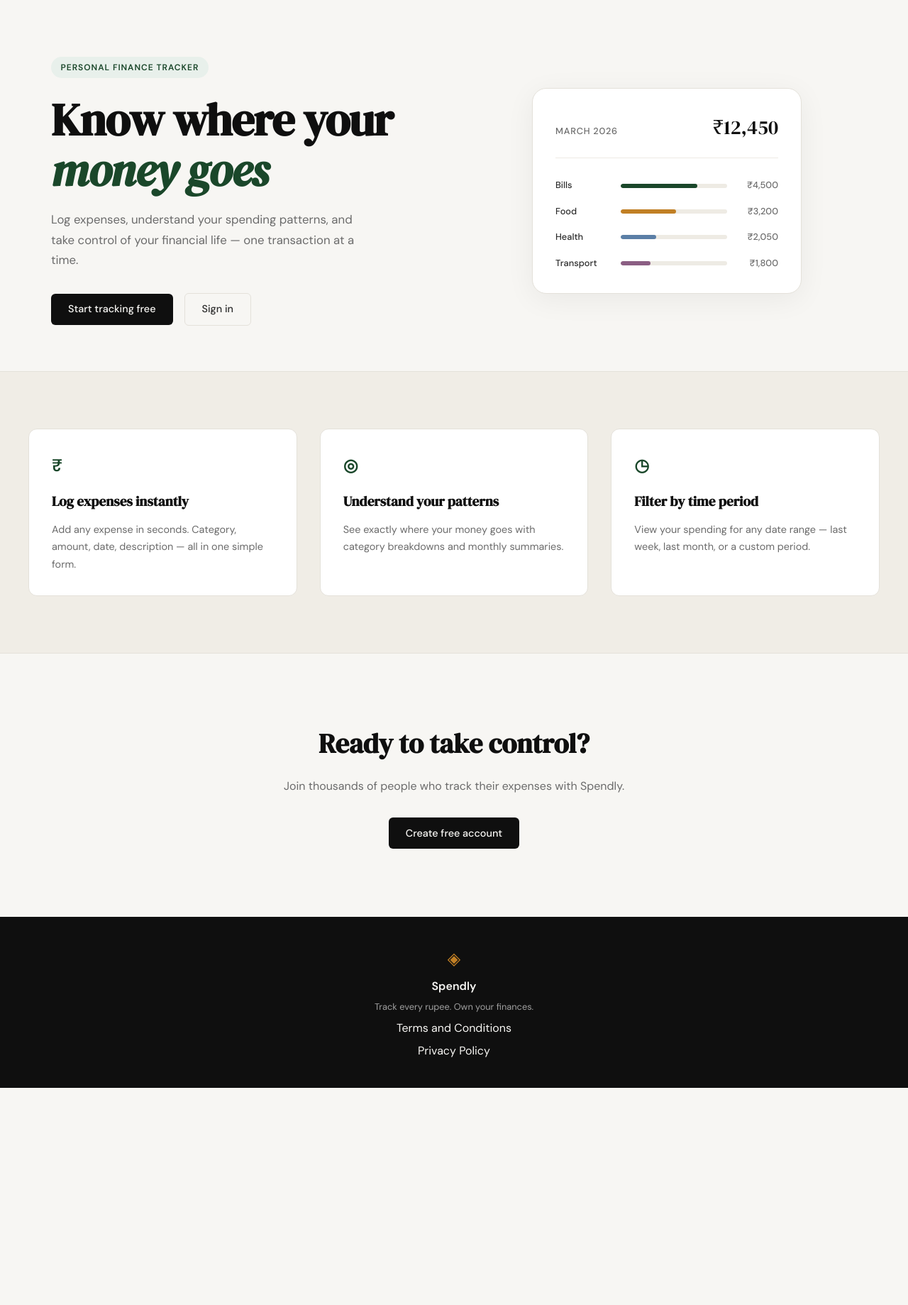
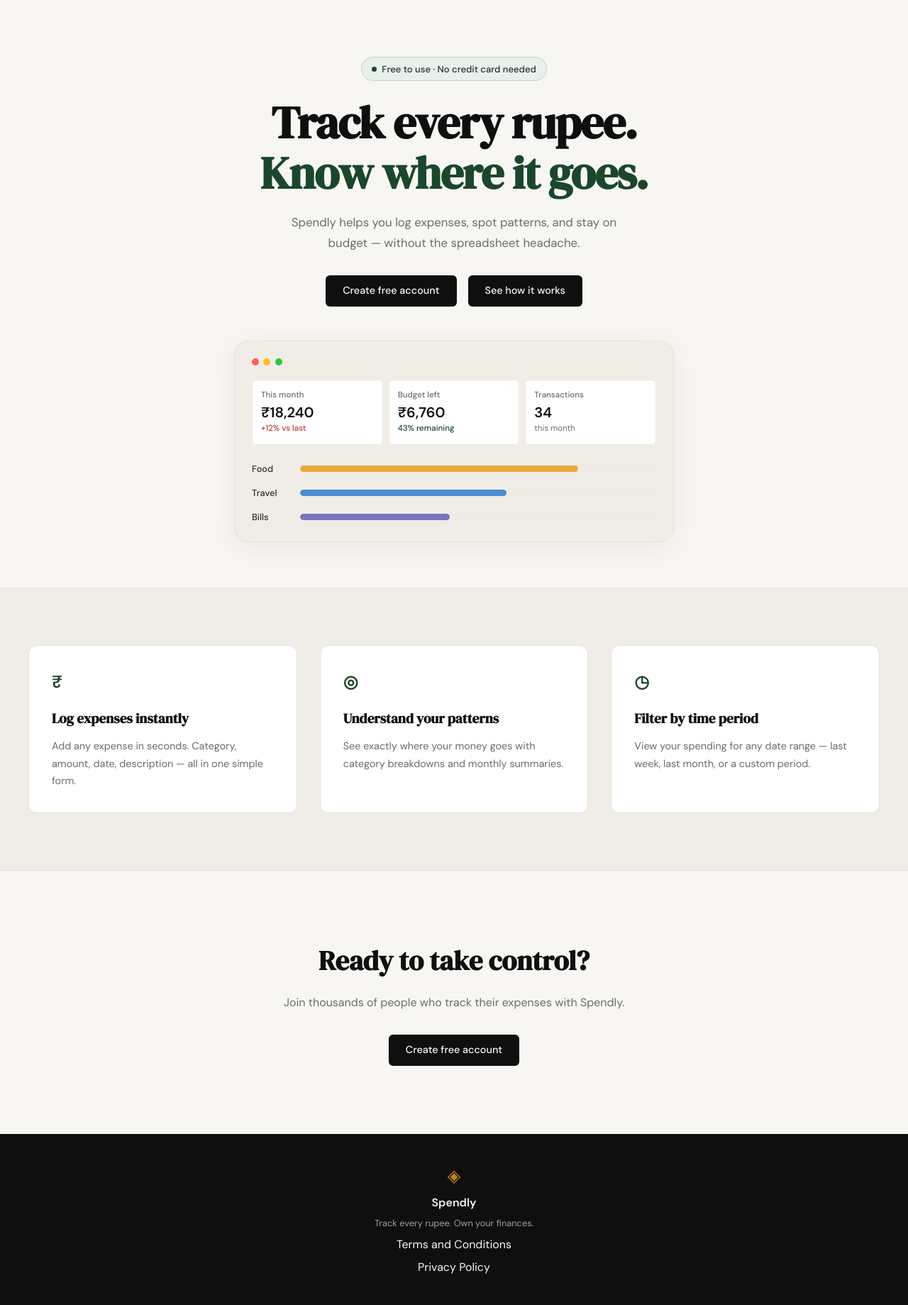
Before and after one commit to avishek7/spendly, a Flask app: page / in a window 1280 px wide. Shown: the part 61-1900 px from the top of the page at 71% size. Before the commit the page ends 1594 px from the top, so only its background shows below. Run offline with Flask 3, Linux system fonts and the light colour scheme.

Commit message:
landing: redesign hero section to match mockup

```diff
--- a/app.py
+++ b/app.py
@@ -31,6 +31,11 @@ def terms():
     return render_template("terms.html")
 
 
+@app.route("/privacy")
+def privacy():
+    return render_template("privacy.html")
+
+
 @app.route("/logout")
 def logout():
     return "Logout — coming in Step 3"
--- a/static/css/style.css
+++ b/static/css/style.css
@@ -125,25 +125,41 @@ a { color: inherit; text-decoration: none; }
 
 .hero {
     padding: 5rem 2rem 4rem;
-    display: grid;
-    grid-template-columns: 1fr 1fr;
-    gap: 4rem;
+    display: flex;
+    flex-direction: column;
     align-items: center;
+    gap: 3rem;
     max-width: var(--max-width);
     margin: 0 auto;
 }
 
+.hero-inner {
+    text-align: center;
+    display: flex;
+    flex-direction: column;
+    align-items: center;
+}
+
 .hero-badge {
-    display: inline-block;
+    display: inline-flex;
+    align-items: center;
+    gap: 0.45rem;
     background: var(--accent-light);
-    color: var(--accent);
-    font-size: 0.75rem;
-    font-weight: 600;
-    letter-spacing: 0.08em;
-    text-transform: uppercase;
-    padding: 0.35rem 0.85rem;
+    color: var(--ink-soft);
+    font-size: 0.82rem;
+    font-weight: 500;
+    padding: 0.35rem 0.9rem;
     border-radius: 999px;
+    border: 1px solid rgba(26, 71, 42, 0.18);
     margin-bottom: 1.5rem;
+}
+
+.hero-badge-dot {
+    width: 7px;
+    height: 7px;
+    border-radius: 50%;
+    background: var(--accent);
+    flex-shrink: 0;
 }
 
 .hero-title {
@@ -156,7 +172,7 @@ a { color: inherit; text-decoration: none; }
 }
 
 .hero-title em {
-    font-style: italic;
+    font-style: normal;
     color: var(--accent);
 }
 
@@ -172,6 +188,7 @@ a { color: inherit; text-decoration: none; }
     display: flex;
     gap: 1rem;
     align-items: center;
+    justify-content: center;
 }
 
 /* ------------------------------------------------------------------ */
@@ -181,46 +198,84 @@ a { color: inherit; text-decoration: none; }
 .hero-visual {
     display: flex;
     justify-content: center;
+    width: 100%;
 }
 
 .mock-card {
-    background: var(--paper-card);
+    background: var(--paper-warm);
     border: 1px solid var(--border);
     border-radius: var(--radius-lg);
-    padding: 2rem;
+    padding: 1.5rem;
     width: 100%;
-    max-width: 380px;
+    max-width: 620px;
     box-shadow: 0 8px 40px rgba(0,0,0,0.06);
 }
 
-.mock-card-header {
+.mock-window-chrome {
     display: flex;
-    justify-content: space-between;
-    align-items: baseline;
-    margin-bottom: 1.75rem;
-    padding-bottom: 1.25rem;
-    border-bottom: 1px solid var(--border-soft);
+    align-items: center;
+    gap: 0.4rem;
+    margin-bottom: 1.25rem;
 }
 
-.mock-label {
-    font-size: 0.8rem;
-    font-weight: 500;
-    color: var(--ink-muted);
-    text-transform: uppercase;
-    letter-spacing: 0.06em;
+.mock-dot {
+    width: 10px;
+    height: 10px;
+    border-radius: 50%;
 }
 
-.mock-total {
-    font-family: var(--font-display);
-    font-size: 1.75rem;
-    color: var(--ink);
+.mock-dot-red    { background: #FF5F57; }
+.mock-dot-yellow { background: #FFBD2E; }
+.mock-dot-green  { background: #28C840; }
+
+.mock-stats {
+    display: grid;
+    grid-template-columns: repeat(3, 1fr);
+    gap: 0.5rem;
+    margin-bottom: 1.5rem;
 }
 
-.mock-bars { display: flex; flex-direction: column; gap: 1rem; }
+.mock-stat {
+    background: var(--paper-card);
+    border: 1px solid var(--border-soft);
+    border-radius: var(--radius-sm);
+    padding: 0.75rem;
+    display: flex;
+    flex-direction: column;
+    gap: 0.15rem;
+}
+
+.mock-stat-label {
+    font-size: 0.72rem;
+    color: var(--ink-muted);
+    font-weight: 500;
+}
+
+.mock-stat-value {
+    font-size: 1.25rem;
+    font-weight: 600;
+    color: var(--ink);
+    line-height: 1.2;
+}
+
+.mock-stat-change {
+    font-size: 0.72rem;
+    font-weight: 500;
+}
+
+.mock-stat-up { color: var(--danger); }
+.mock-stat-ok { color: var(--accent); }
+
+.mock-stat-sub {
+    font-size: 0.72rem;
+    color: var(--ink-muted);
+}
+
+.mock-bars { display: flex; flex-direction: column; gap: 0.85rem; }
 
 .mock-bar-row {
     display: grid;
-    grid-template-columns: 80px 1fr 60px;
+    grid-template-columns: 56px 1fr;
     align-items: center;
     gap: 0.75rem;
 }
@@ -232,7 +287,7 @@ a { color: inherit; text-decoration: none; }
 }
 
 .mock-bar-track {
-    height: 6px;
+    height: 9px;
     background: var(--border-soft);
     border-radius: 999px;
     overflow: hidden;
@@ -240,21 +295,13 @@ a { color: inherit; text-decoration: none; }
 
 .mock-bar {
     height: 100%;
-    background: var(--accent);
     border-radius: 999px;
     transition: width 0.6s ease;
 }
 
-.mock-bar-2 { background: var(--accent-2); }
-.mock-bar-3 { background: #5b7fa6; }
-.mock-bar-4 { background: #8b5e83; }
-
-.mock-amt {
-    font-size: 0.8rem;
-    font-weight: 500;
-    color: var(--ink-muted);
-    text-align: right;
-}
+.mock-bar-food   { background: #E8A838; }
+.mock-bar-travel { background: #4B8DD4; }
+.mock-bar-bills  { background: #7873C0; }
 
 /* ------------------------------------------------------------------ */
 /* Buttons                                                             */
@@ -512,13 +559,7 @@ a { color: inherit; text-decoration: none; }
 /* ------------------------------------------------------------------ */
 
 @media (max-width: 900px) {
-    .hero {
-        grid-template-columns: 1fr;
-        text-align: center;
-    }
-
     .hero-subtitle { max-width: 100%; }
-    .hero-actions { justify-content: center; }
     .hero-visual { display: none; }
 
     .features-inner { grid-template-columns: 1fr; }
--- a/templates/base.html
+++ b/templates/base.html
@@ -35,7 +35,7 @@
             <span class="footer-name">Spendly</span>
             <p class="footer-copy">Track every rupee. Own your finances.</p>
             <a href="/terms">Terms and Conditions</a>
-            <a href="#">Privacy Policy</a>
+            <a href="/privacy">Privacy Policy</a>
         </div>
     </footer>
 
--- a/templates/landing.html
+++ b/templates/landing.html
@@ -6,55 +6,62 @@
 
 <section class="hero">
     <div class="hero-inner">
-        <div class="hero-badge">Personal Finance Tracker</div>
+        <div class="hero-badge"><span class="hero-badge-dot"></span>Free to use · No credit card needed</div>
         <h1 class="hero-title">
-            Know where your<br>
-            <em>money goes</em>
+            Track every rupee.<br>
+            <em>Know where it goes.</em>
         </h1>
         <p class="hero-subtitle">
-            Log expenses, understand your spending patterns,
-            and take control of your financial life —
-            one transaction at a time.
+            Spendly helps you log expenses, spot patterns, and stay on budget —
+            without the spreadsheet headache.
         </p>
         <div class="hero-actions">
-            <a href="{{ url_for('register') }}" class="btn-primary">Start tracking free</a>
-            <a href="{{ url_for('login') }}" class="btn-ghost">Sign in</a>
+            <a href="{{ url_for('register') }}" class="btn-primary">Create free account</a>
+            <a href="#" class="btn-primary">See how it works</a>
         </div>
     </div>
     <div class="hero-visual">
         <div class="mock-card">
-            <div class="mock-card-header">
-                <span class="mock-label">March 2026</span>
-                <span class="mock-total">₹12,450</span>
+            <div class="mock-window-chrome">
+                <span class="mock-dot mock-dot-red"></span>
+                <span class="mock-dot mock-dot-yellow"></span>
+                <span class="mock-dot mock-dot-green"></span>
+            </div>
+            <div class="mock-stats">
+                <div class="mock-stat">
+                    <span class="mock-stat-label">This month</span>
+                    <span class="mock-stat-value">₹18,240</span>
+                    <span class="mock-stat-change mock-stat-up">+12% vs last</span>
+                </div>
+                <div class="mock-stat">
+                    <span class="mock-stat-label">Budget left</span>
+                    <span class="mock-stat-value">₹6,760</span>
+                    <span class="mock-stat-change mock-stat-ok">43% remaining</span>
+                </div>
+                <div class="mock-stat">
+                    <span class="mock-stat-label">Transactions</span>
+                    <span class="mock-stat-value">34</span>
+                    <span class="mock-stat-sub">this month</span>
+                </div>
             </div>
             <div class="mock-bars">
                 <div class="mock-bar-row">
+                    <span class="mock-cat">Food</span>
+                    <div class="mock-bar-track">
+                        <div class="mock-bar mock-bar-food" style="width: 78%"></div>
+                    </div>
+                </div>
+                <div class="mock-bar-row">
+                    <span class="mock-cat">Travel</span>
+                    <div class="mock-bar-track">
+                        <div class="mock-bar mock-bar-travel" style="width: 58%"></div>
+                    </div>
+                </div>
+                <div class="mock-bar-row">
                     <span class="mock-cat">Bills</span>
                     <div class="mock-bar-track">
-                        <div class="mock-bar" style="width: 72%"></div>
+                        <div class="mock-bar mock-bar-bills" style="width: 42%"></div>
                     </div>
-                    <span class="mock-amt">₹4,500</span>
-                </div>
-                <div class="mock-bar-row">
-                    <span class="mock-cat">Food</span>
-                    <div class="mock-bar-track">
-                        <div class="mock-bar mock-bar-2" style="width: 52%"></div>
-                    </div>
-                    <span class="mock-amt">₹3,200</span>
-                </div>
-                <div class="mock-bar-row">
-                    <span class="mock-cat">Health</span>
-                    <div class="mock-bar-track">
-                        <div class="mock-bar mock-bar-3" style="width: 33%"></div>
-                    </div>
-                    <span class="mock-amt">₹2,050</span>
-                </div>
-                <div class="mock-bar-row">
-                    <span class="mock-cat">Transport</span>
-                    <div class="mock-bar-track">
-                        <div class="mock-bar mock-bar-4" style="width: 28%"></div>
-                    </div>
-                    <span class="mock-amt">₹1,800</span>
                 </div>
             </div>
         </div>
```
Also changed, not shown: templates/privacy.html (added, +35 -0 lines).
